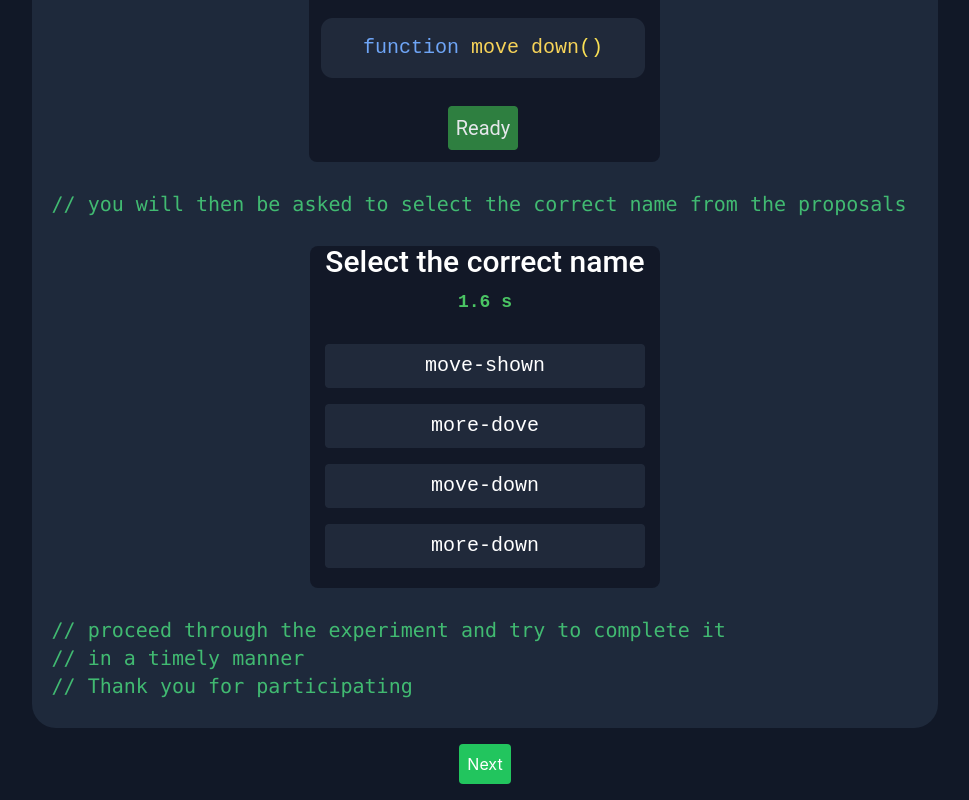
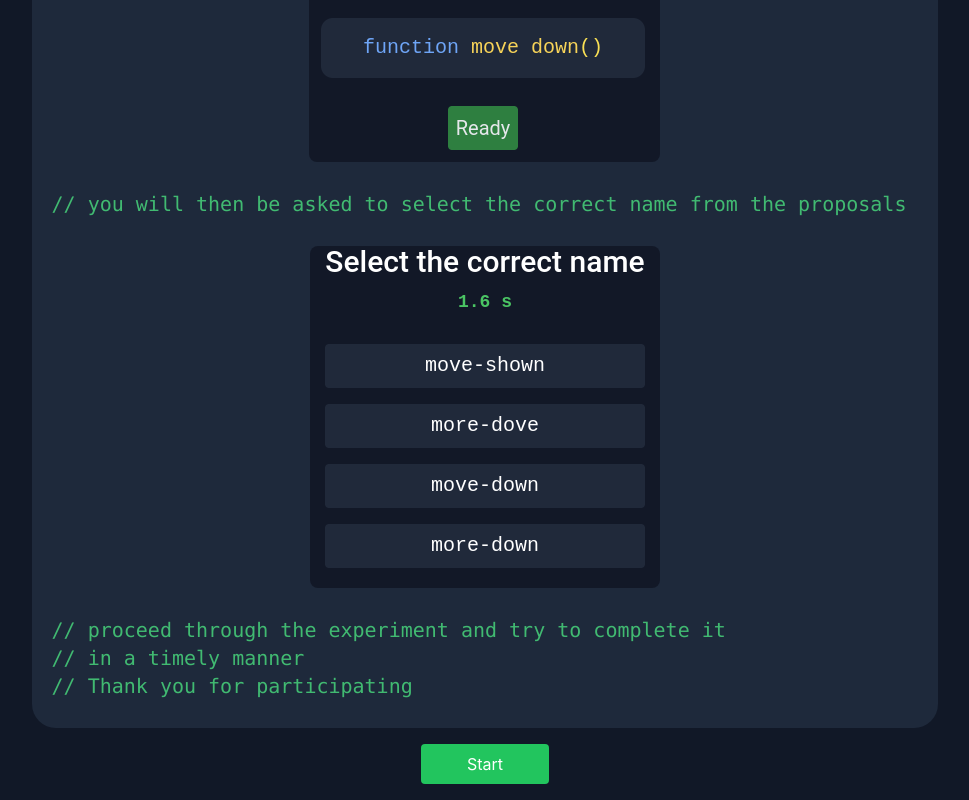
Before and after one commit to Giovo173/Exp-Eval, a React (Create React App) app in the folder experiment 2/experiment-2/: page / in a window 1280 px wide. Shown: the part 725-1525 px from the top of the page, without its empty margins (155-1124 px from the left). Built offline with nearby package versions, Linux system fonts and the light colour scheme.

Commit message:
I dont know what Im doing

```diff
--- a/experiment 2/experiment-2/src/App.tsx
+++ b/experiment 2/experiment-2/src/App.tsx
@@ -454,6 +454,9 @@ export default function App() {
                       Submit
                     </button>
                   </div>
+                  <div className="flex justify-center font-mono text-red-500 text-sm">
+                    {errorMsg}
+                  </div>
                 </form>
               </div>
             </>
@@ -645,23 +648,20 @@ export default function App() {
             {step > 0 && step < 2 && (
               <button
                 onClick={() => setStep((prev) => (prev > 0 ? prev - 1 : prev))}
-                className="p-2 bg-red-500 text-white rounded"
+                className="p-2 bg-none text-red-500 font-mono rounded flex items-center"
               >
-                Previous
+                &lt; Back
               </button>
             )}
             {step !== 1 && step < 2 && (
               <button
                 onClick={() => setStep((prev) => (prev < 2 ? prev + 1 : prev))}
-                className="p-2 bg-green-500 text-white rounded"
+                className="p-2 bg-green-500 text-white rounded w-32"
               >
-                Next
+                Start
               </button>
             )}
             <br />
-          </div>
-          <div className="flex justify-center">
-            <span className="text-red-600">{errorMsg}</span>
           </div>
         </div>
       </div>
```
